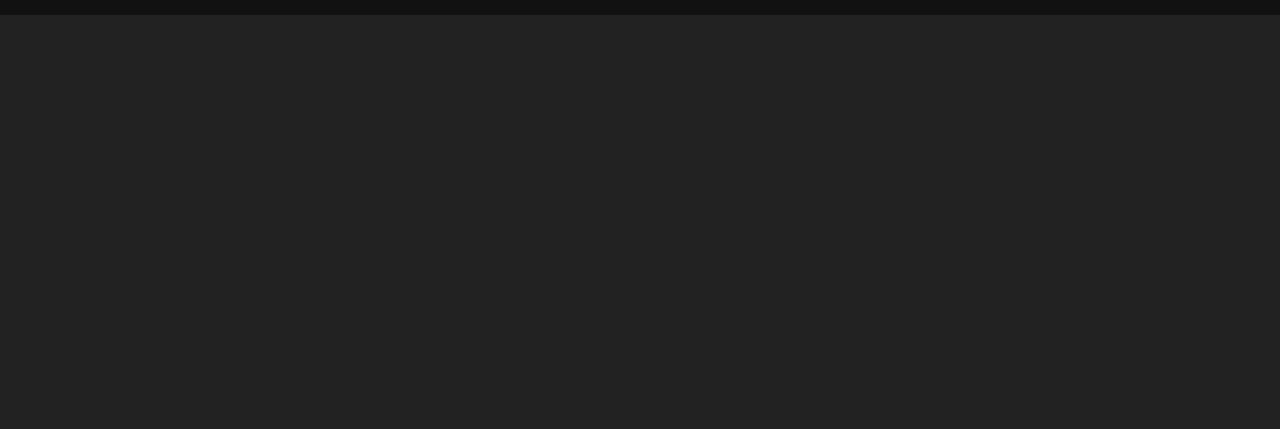
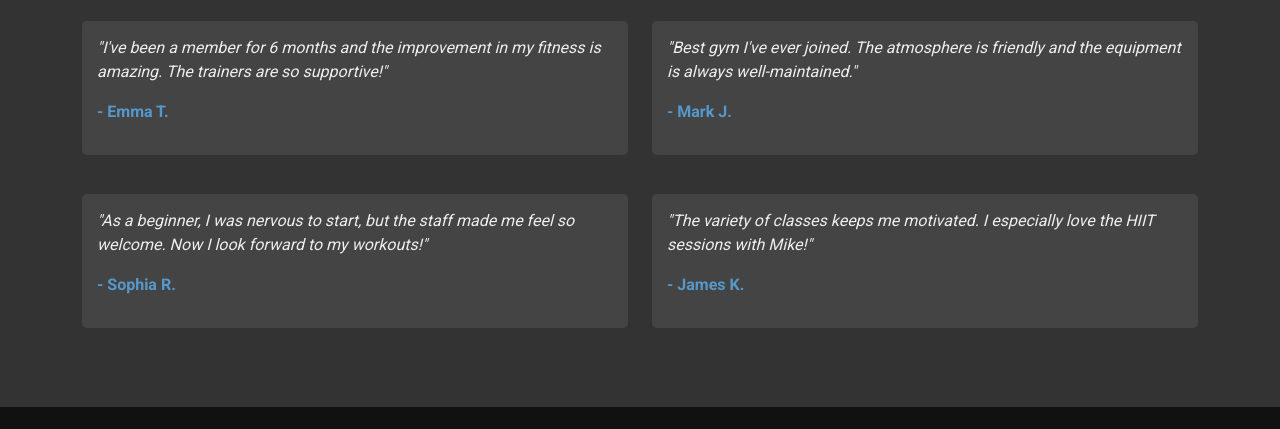
Before and after one commit to freed-man/mp1-gym, a plain HTML site: page index.html in a window 1280 px wide. Shown: the part 876-1305 px from the top of the page. Before the commit the page ends 891 px from the top, so only its background shows below. Drawn offline with nearby package versions, Linux system fonts and the light colour scheme.

Commit message:
updated index.html
added testimonials

```diff
--- a/assets/css/style.css
+++ b/assets/css/style.css
@@ -71,6 +71,12 @@ h1, h2, h3, h4, h5, h6 {
   color: #5599cc;
 }
 
+.value-item.text-center {
+  text-align: center;
+  border-left: none;
+  border-radius: 5px;
+}
+
 /* code blocks */
 .code-block {
   border-left: 3px solid #5599cc;
@@ -130,6 +136,23 @@ h1, h2, h3, h4, h5, h6 {
   padding: 10px;
 }
 
+/* testimonials */
+.testimonial {
+  background-color: #444;
+  padding: 15px;
+  margin-bottom: 15px;
+  border-radius: 5px;
+}
+
+.testimonial-text {
+  font-style: italic;
+}
+
+.testimonial-author {
+  font-weight: bold;
+  color: #5599cc;
+}
+
 /* mobile view adjustments */
 @media (max-width: 768px) {
   .main-content {
--- a/index.html
+++ b/index.html
@@ -146,6 +146,45 @@
                 </div>
             </div>
         </section>
+
+        <!-- testimonials -->
+        <section class="main-content">
+            <div class="container">
+                <div class="row">
+                    <div class="col-12 text-center mb-4">
+                        <h3>What Our Members Say</h3>
+                    </div>
+
+                    <div class="col-md-6 mb-4">
+                        <div class="testimonial">
+                            <p class="testimonial-text">"I've been a member for 6 months and the improvement in my fitness is amazing. The trainers are so supportive!"</p>
+                            <p class="testimonial-author">- Emma T.</p>
+                        </div>
+                    </div>
+
+                    <div class="col-md-6 mb-4">
+                        <div class="testimonial">
+                            <p class="testimonial-text">"Best gym I've ever joined. The atmosphere is friendly and the equipment is always well-maintained."</p>
+                            <p class="testimonial-author">- Mark J.</p>
+                        </div>
+                    </div>
+
+                    <div class="col-md-6 mb-4">
+                        <div class="testimonial">
+                            <p class="testimonial-text">"As a beginner, I was nervous to start, but the staff made me feel so welcome. Now I look forward to my workouts!"</p>
+                            <p class="testimonial-author">- Sophia R.</p>
+                        </div>
+                    </div>
+
+                    <div class="col-md-6 mb-4">
+                        <div class="testimonial">
+                            <p class="testimonial-text">"The variety of classes keeps me motivated. I especially love the HIIT sessions with Mike!"</p>
+                            <p class="testimonial-author">- James K.</p>
+                        </div>
+                    </div>
+                </div>
+            </div>
+        </section>
     </main>
 
     <!-- footer -->
```
